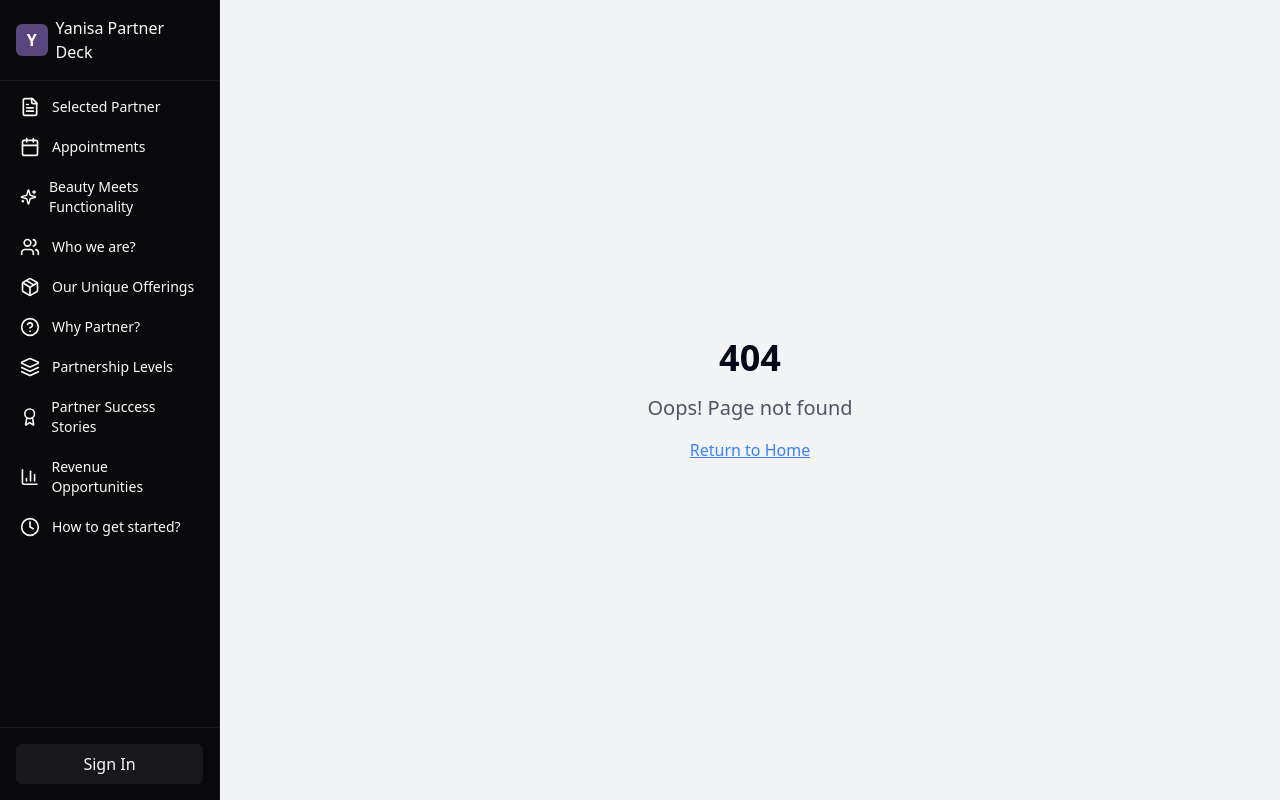
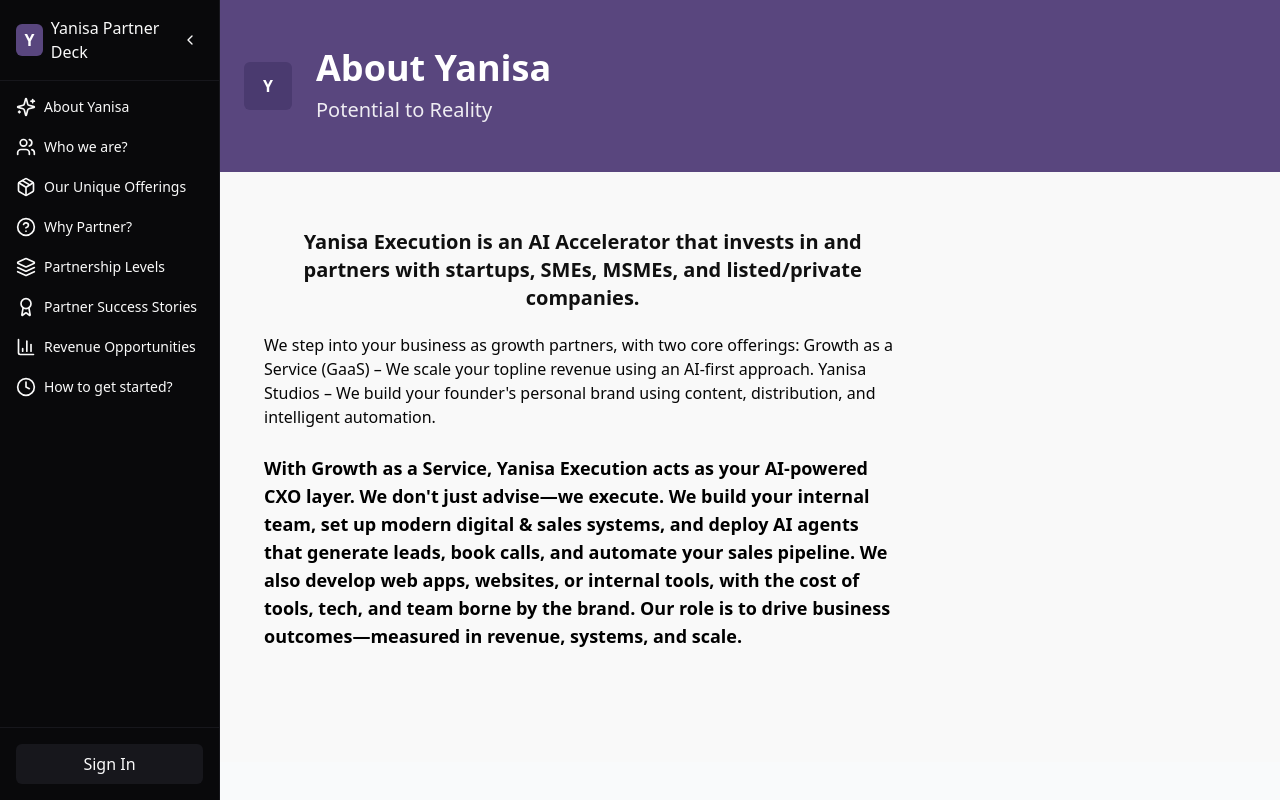
Before and after one commit to YanisaAI/YanisaPartnerDeck, a React (Vite) app: page /about-yanisa in a window 1280 px wide. Built offline with nearby package versions, Linux system fonts and the light colour scheme.

Commit message:
Refactor: Update navigation and sidebar
- Remove SelectedPartner and Appointments from navigation.
- Rename BeautyMeetsFunctionality to AboutYanisa.
- Add sidebar toggle button.
- Implement header in AboutYanisa page.

```diff
--- a/src/App.tsx
+++ b/src/App.tsx
@@ -3,12 +3,10 @@ import { Toaster } from "@/components/ui/toaster";
 import { Toaster as Sonner } from "@/components/ui/sonner";
 import { TooltipProvider } from "@/components/ui/tooltip";
 import { QueryClient, QueryClientProvider } from "@tanstack/react-query";
-import { BrowserRouter, Routes, Route } from "react-router-dom";
+import { BrowserRouter, Routes, Route, Navigate } from "react-router-dom";
 import Layout from "./components/Layout";
 import Index from "./pages/Index";
-import SelectedPartner from "./pages/SelectedPartner";
-import Appointments from "./pages/Appointments";
-import BeautyMeetsFunctionality from "./pages/BeautyMeetsFunctionality";
+import AboutYanisa from "./pages/AboutYanisa";
 import DuBeautyMeetsFunctionality from "./pages/DuBeautyMeetsFunctionality";
 import WhoWeAre from "./pages/WhoWeAre";
 import DuWhoWeAre from "./pages/DuWhoWeAre";
@@ -34,9 +32,8 @@ const App = () => (
         <Layout>
           <Routes>
             <Route path="/" element={<Index />} />
-            <Route path="/selected-partner" element={<SelectedPartner />} />
-            <Route path="/appointments" element={<Appointments />} />
-            <Route path="/beauty-meets-functionality" element={<BeautyMeetsFunctionality />} />
+            <Route path="/about-yanisa" element={<AboutYanisa />} />
+            <Route path="/beauty-meets-functionality" element={<Navigate to="/about-yanisa" replace />} />
             <Route path="/du-beauty-meets-functionality" element={<DuBeautyMeetsFunctionality />} />
             <Route path="/who-we-are" element={<WhoWeAre />} />
             <Route path="/du-who-we-are" element={<DuWhoWeAre />} />
--- a/src/components/PageHeader.tsx
+++ b/src/components/PageHeader.tsx
@@ -1,14 +1,30 @@
+
 import React from 'react';
+
 interface PageHeaderProps {
   title: string;
   subtitle?: string;
   bgImage?: string;
 }
+
 const PageHeader: React.FC<PageHeaderProps> = ({
   title,
   subtitle,
   bgImage = 'bg-bathroom-hero'
 }) => {
-  return;
+  return (
+    <div className="w-full bg-[#59467e] py-12 px-6">
+      <div className="max-w-[1200px] mx-auto flex items-center">
+        <div className="w-12 h-12 rounded-md flex items-center justify-center text-white font-bold bg-[#4a3a6f] mr-6">
+          Y
+        </div>
+        <div>
+          <h1 className="text-3xl md:text-4xl font-bold text-white">{title}</h1>
+          {subtitle && <p className="text-xl text-white/90 mt-2">{subtitle}</p>}
+        </div>
+      </div>
+    </div>
+  );
 };
+
 export default PageHeader;
--- a/src/components/Sidebar.tsx
+++ b/src/components/Sidebar.tsx
@@ -1,20 +1,13 @@
 
-import React from 'react';
-import { Link } from 'react-router-dom';
-import { FileText, Calendar, Sparkles, Users, Package, HelpCircle, BarChart3, Layers, Award, Clock } from 'lucide-react';
+import React, { useState } from 'react';
+import { Link, useNavigate } from 'react-router-dom';
+import { FileText, Sparkles, Users, Package, HelpCircle, BarChart3, Layers, Award, Clock, ChevronLeft } from 'lucide-react';
+import { Button } from '@/components/ui/button';
 
 const sidebarItems = [{
-  icon: FileText,
-  label: 'Selected Partner',
-  path: '/selected-partner'
-}, {
-  icon: Calendar,
-  label: 'Appointments',
-  path: '/appointments'
-}, {
   icon: Sparkles,
-  label: 'Beauty Meets Functionality',
-  path: '/beauty-meets-functionality'
+  label: 'About Yanisa',
+  path: '/about-yanisa'
 }, {
   icon: Users,
   label: 'Who we are?',
@@ -46,29 +39,72 @@ const sidebarItems = [{
 }];
 
 const Sidebar = () => {
-  return <div className="w-[220px] min-h-screen bg-sidebar flex flex-col border-r border-sidebar-border">
-      <div className="p-4 border-b border-sidebar-border">
+  const [isCollapsed, setIsCollapsed] = useState(false);
+  const navigate = useNavigate();
+
+  const toggleSidebar = () => {
+    setIsCollapsed(!isCollapsed);
+  };
+
+  const handleLogoClick = () => {
+    navigate('/about-yanisa');
+  };
+
+  return (
+    <div className={`${isCollapsed ? 'w-[60px]' : 'w-[220px]'} min-h-screen bg-sidebar flex flex-col border-r border-sidebar-border transition-all duration-300`}>
+      <div className="p-4 border-b border-sidebar-border flex justify-between items-center">
+        {!isCollapsed ? (
           <div className="flex items-center gap-2">
-          <div className="w-8 h-8 rounded-md flex items-center justify-center text-white font-bold bg-[#59467e]">Y</div>
+            <div
+              className="w-8 h-8 rounded-md flex items-center justify-center text-white font-bold bg-[#59467e] cursor-pointer"
+              onClick={handleLogoClick}
+            >
+              Y
+            </div>
             <h1 className="text-sidebar-foreground font-medium">Yanisa Partner Deck</h1>
           </div>
+        ) : (
+          <div
+            className="w-8 h-8 rounded-md flex items-center justify-center text-white font-bold bg-[#59467e] cursor-pointer mx-auto"
+            onClick={handleLogoClick}
+          >
+            Y
+          </div>
+        )}
+        <Button
+          variant="ghost"
+          size="icon"
+          onClick={toggleSidebar}
+          className="h-8 w-8 p-0 text-sidebar-foreground hover:bg-sidebar-accent"
+        >
+          <ChevronLeft className={`h-5 w-5 transition-transform ${isCollapsed ? 'rotate-180' : ''}`} />
+        </Button>
       </div>
 
       <div className="flex-1 overflow-y-auto py-2">
         <nav className="space-y-1 px-2">
-          {sidebarItems.map((item, index) => <Link key={index} to={item.path} className="sidebar-item text-sidebar-foreground">
-              <item.icon className="sidebar-icon" />
-              <span>{item.label}</span>
-            </Link>)}
+          {sidebarItems.map((item, index) => (
+            <Link
+              key={index}
+              to={item.path}
+              className="sidebar-item text-sidebar-foreground flex items-center gap-2 p-2 rounded-md hover:bg-sidebar-accent"
+            >
+              <item.icon className="sidebar-icon h-5 w-5" />
+              {!isCollapsed && <span>{item.label}</span>}
+            </Link>
+          ))}
         </nav>
       </div>
 
+      {!isCollapsed && (
         <div className="p-4 border-t border-sidebar-border">
           <button className="w-full text-center py-2 px-4 rounded-md bg-sidebar-border text-sidebar-foreground hover:bg-gray-700 transition-colors">
             Sign In
           </button>
         </div>
-    </div>;
+      )}
+    </div>
+  );
 };
 
 export default Sidebar;
--- /dev/null
+++ b/src/pages/AboutYanisa.tsx
@@ -0,0 +1,42 @@
+
+import React from 'react';
+import PageHeader from '@/components/PageHeader';
+
+const AboutYanisa = () => {
+  return (
+    <div className="min-h-screen bg-gray-50">
+      <PageHeader
+        title="About Yanisa"
+        subtitle="Potential to Reality"
+      />
+
+      <div className="p-6 bg-[#f9f9f9]">
+        <div className="max-w-[1200px] mx-auto py-8 px-5">
+          <div className="mb-8 grid grid-cols-1 md:grid-cols-3 gap-8">
+            <div className="md:col-span-2">
+              <h2 className="font-bold mb-4 text-xl text-[#101010] text-center">
+                Yanisa Execution is an AI Accelerator that invests in and partners with startups, SMEs, MSMEs, and listed/private companies.
+              </h2>
+
+              <p className="mb-5 my-[4px] py-[5px] text-[#060606] text-base font-medium text-left">
+                We step into your business as growth partners, with two core offerings:
+                Growth as a Service (GaaS) – We scale your topline revenue using an AI-first approach.
+                Yanisa Studios – We build your founder's personal brand using content, distribution, and intelligent automation.
+              </p>
+
+              <p className="mb-6 text-black text-lg font-semibold text-left">
+                With Growth as a Service, Yanisa Execution acts as your AI-powered CXO layer. We don't just advise—we execute.
+                We build your internal team, set up modern digital & sales systems, and deploy AI agents that generate leads,
+                book calls, and automate your sales pipeline. We also develop web apps, websites, or internal tools, with the
+                cost of tools, tech, and team borne by the brand. Our role is to drive business outcomes—measured in revenue,
+                systems, and scale.
+              </p>
+            </div>
+          </div>
+        </div>
+      </div>
+    </div>
+  );
+};
+
+export default AboutYanisa;
```
Lines whose indentation alone changed are shown as unchanged.
